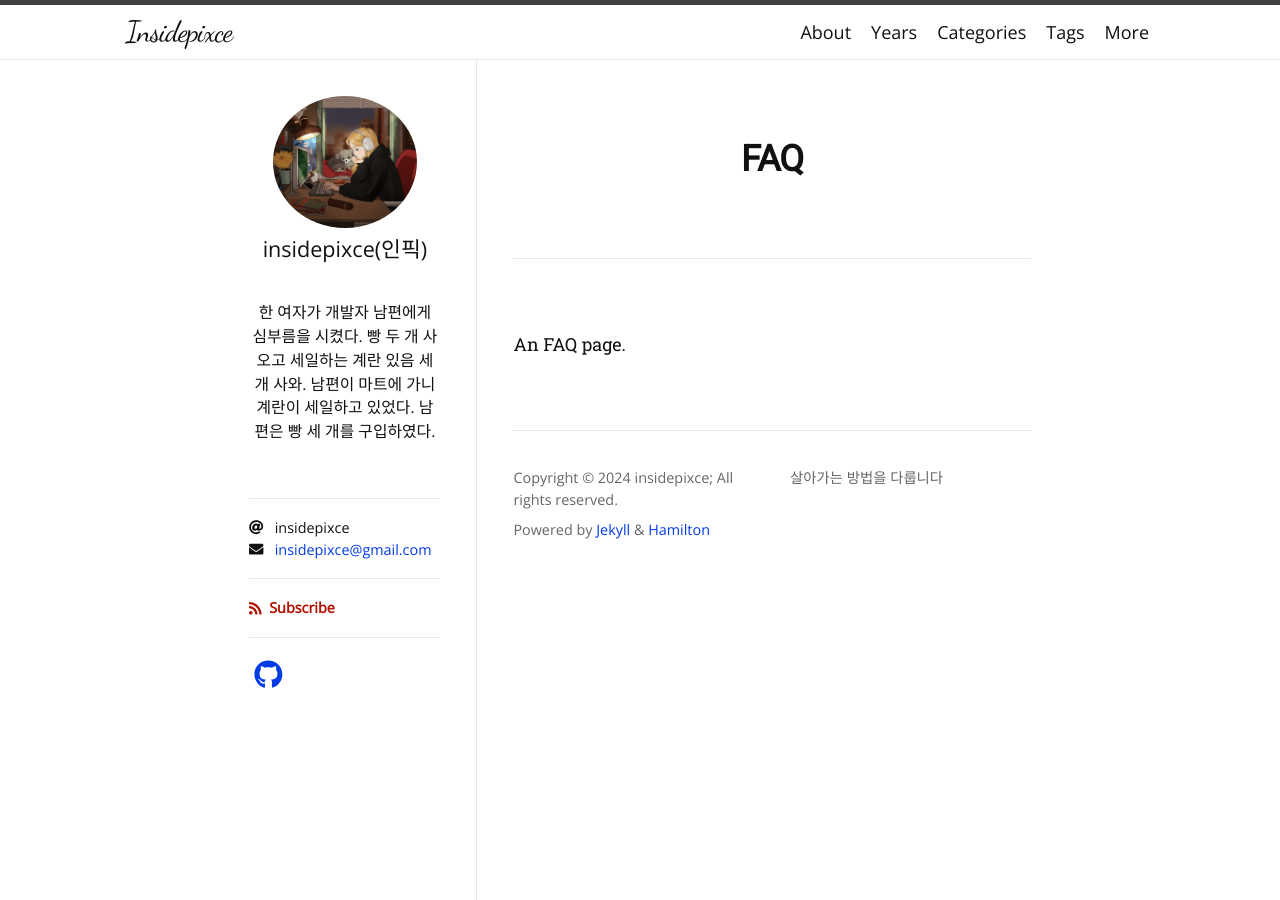
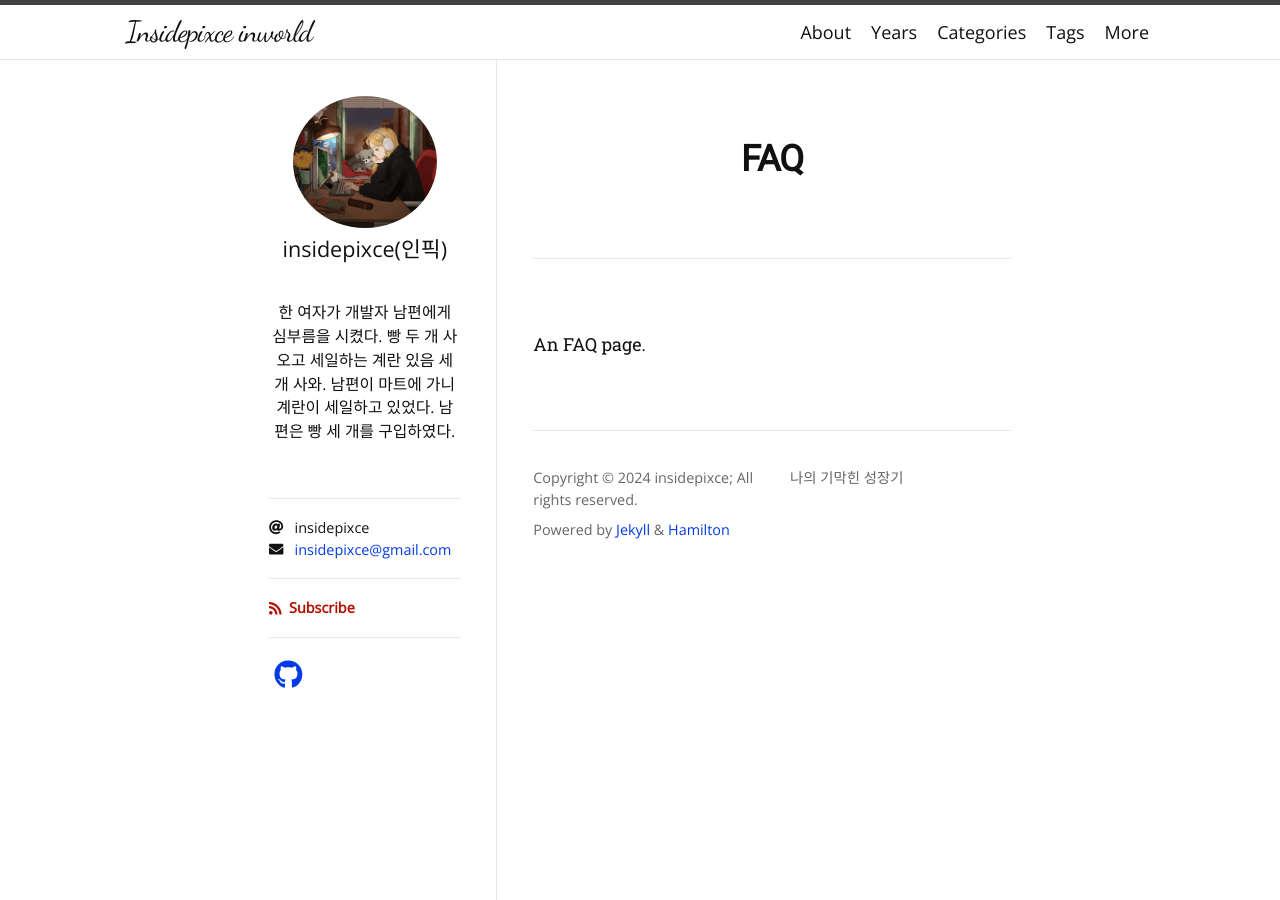
Before and after one commit to insidepixce/insidepixce.github.io, a Jekyll site: the page built from faq.md, in a window 1280 px wide. Built offline with Jekyll 4.4.1, drawn with Linux system fonts in a browser that asks for light colours; nearby versions of some CDN libraries; some web fonts are replaced.

Commit message:
config.yml

```diff
--- a/_config.yml
+++ b/_config.yml
@@ -1,5 +1,5 @@
-title: Insidepixce
-description: 살아가는 방법을 다룹니다
+title: Insidepixce inworld
+description: 나의 기막힌 성장기
 author: insidepixce
 avatar: /logo.png
 email: insidepixce@gmail.com
@@ -10,7 +10,7 @@ plugins:
   - jekyll-sitemap
   - jekyll-paginate
 
-paginate: 4
+paginate: 10
 
 disqus:
   shortname: insidepixce
```
